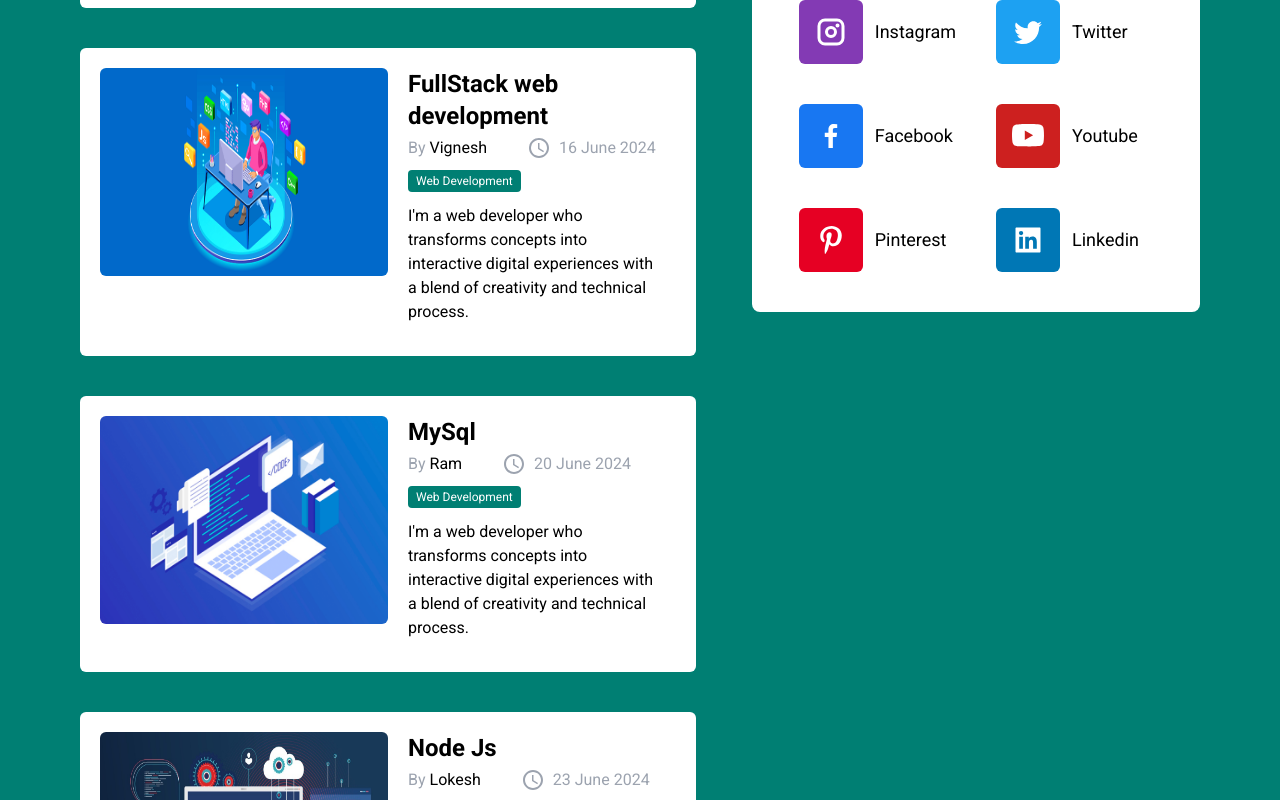
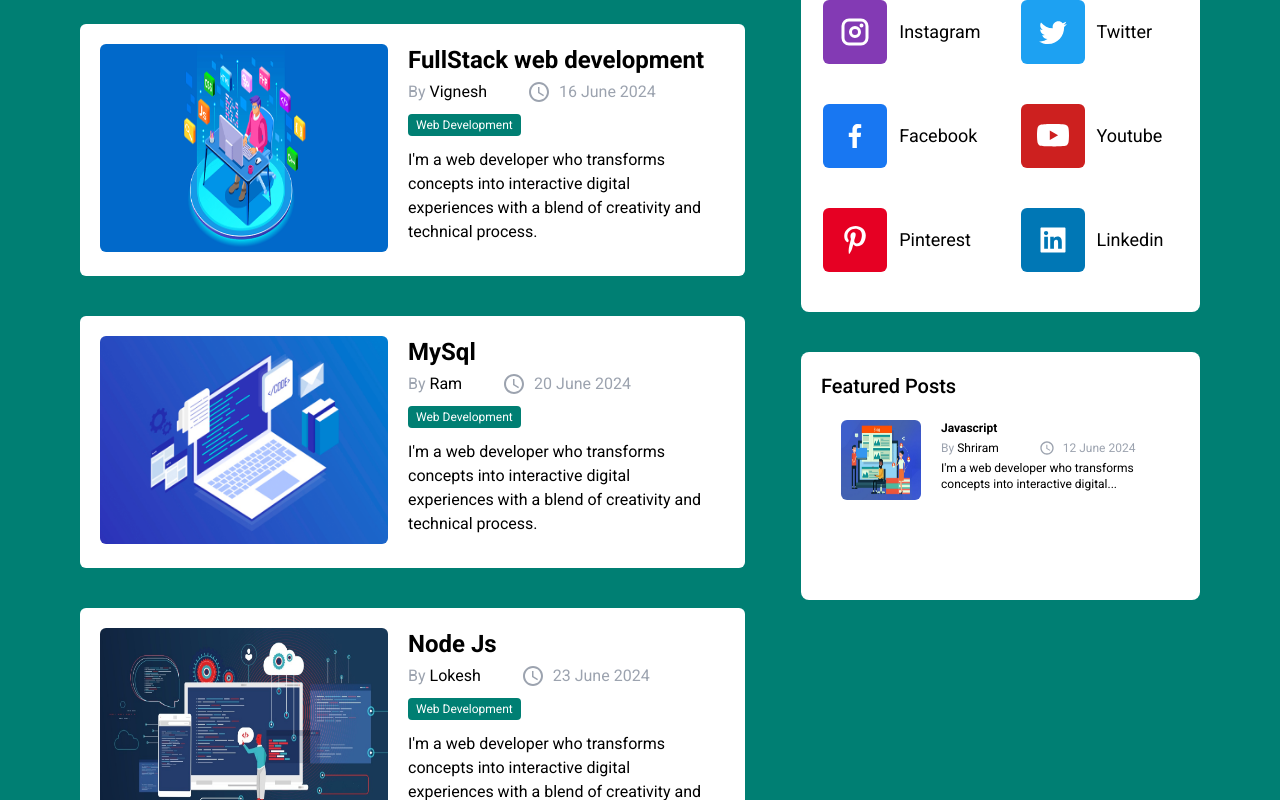
Before and after one commit to san1234100/tech-blog, a React (Vite) app: page / in a window 1280 px wide. Shown: the part 1126-1926 px from the top of the page. Built offline with nearby package versions, Linux system fonts and the light colour scheme.

Commit message:
design: featured posts

```diff
--- a/src/App.jsx
+++ b/src/App.jsx
@@ -12,7 +12,7 @@ function App() {
      <Nav/>
      <Hero/>
      <div className="mt-20 px-20 flex justify-around">
-      <Posts/>
+     <Posts/>
      <AboutMe/>
      </div>
 
--- a/src/components/AboutMe.jsx
+++ b/src/components/AboutMe.jsx
@@ -1,6 +1,9 @@
+import FeaturedPost from "./FeaturedPost";
+
 const AboutMe = () => {
     return (
-        <div className="bg-white select-none p-5 rounded-lg max-w-md ms-auto h-fit pb-10">
+       <div>
+        <div className="bg-white select-none p-5 rounded-lg max-w-2xl ms-auto h-fit pb-10">
              <div className="text-3xl font-medium py-3">About Me</div>
              <img src="./src/assets/images/web-development1.png" className="w-full rounded-md" alt="" />
              <h1 className="text-center text-2xl font-medium pt-3">SANJEEV U</h1>
@@ -53,6 +56,8 @@ const AboutMe = () => {
                 </div>
             </div>
         </div>
+        <FeaturedPost/>
+       </div>
      );
 }
 
--- /dev/null
+++ b/src/components/FeaturedPost.jsx
@@ -0,0 +1,43 @@
+import postData from "../data/postData.json";
+const FeaturedPost = () => {
+  const { title, img, desc, author, date } = postData[0];
+  return (
+    <div className="bg-white mt-10 select-none p-5 rounded-lg max-w-2xl ms-auto h-fit pb-10">
+      <h4 className="text-xl font-medium">Featured Posts</h4>
+      <div className="bg-white mb-10 p-5 rounded-md flex select-none">
+        <img src={img} className=" w-20 h-20 rounded-md" alt="" />
+        <div className="px-5">
+          <h4 className="font-semibold text-xs">{title}</h4>
+          <div className="mt-1 mb-1 space-x-10 flex items-center">
+            <p className="text-gray-400 text-xs">
+              By <span className="text-black">{author}</span>
+            </p>
+            <div className="flex items-center space-x-2 text-gray-400">
+              <svg
+                xmlns="http://www.w3.org/2000/svg"
+                width="16"
+                height="16"
+                viewBox="0 0 24 24"
+              >
+                <path
+                  fill="currentColor"
+                  d="M11.99 2C6.47 2 2 6.48 2 12s4.47 10 9.99 10C17.52 22 22 17.52 22 12S17.52 2 11.99 2M12 20c-4.42 0-8-3.58-8-8s3.58-8 8-8s8 3.58 8 8s-3.58 8-8 8"
+                />
+                <path
+                  fill="currentColor"
+                  d="M12.5 7H11v6l5.25 3.15l.75-1.23l-4.5-2.67z"
+                />
+              </svg>
+              <p className="text-xs">{date}</p>
+            </div>
+          </div>
+          <p className="text-xs">{
+           ` ${desc.slice(0,68) }...`
+          }</p>
+        </div>
+      </div>
+    </div>
+  );
+};
+
+export default FeaturedPost;
--- a/src/components/Posts.jsx
+++ b/src/components/Posts.jsx
@@ -1,8 +1,6 @@
 import PostCard from "./PostCard";
 import postData from "../data/postData.json";
 const Posts = () => {
-  console.log(postData);
-
   return (
     <div className="w-full me-14">
       {postData.map((post) => {
```
